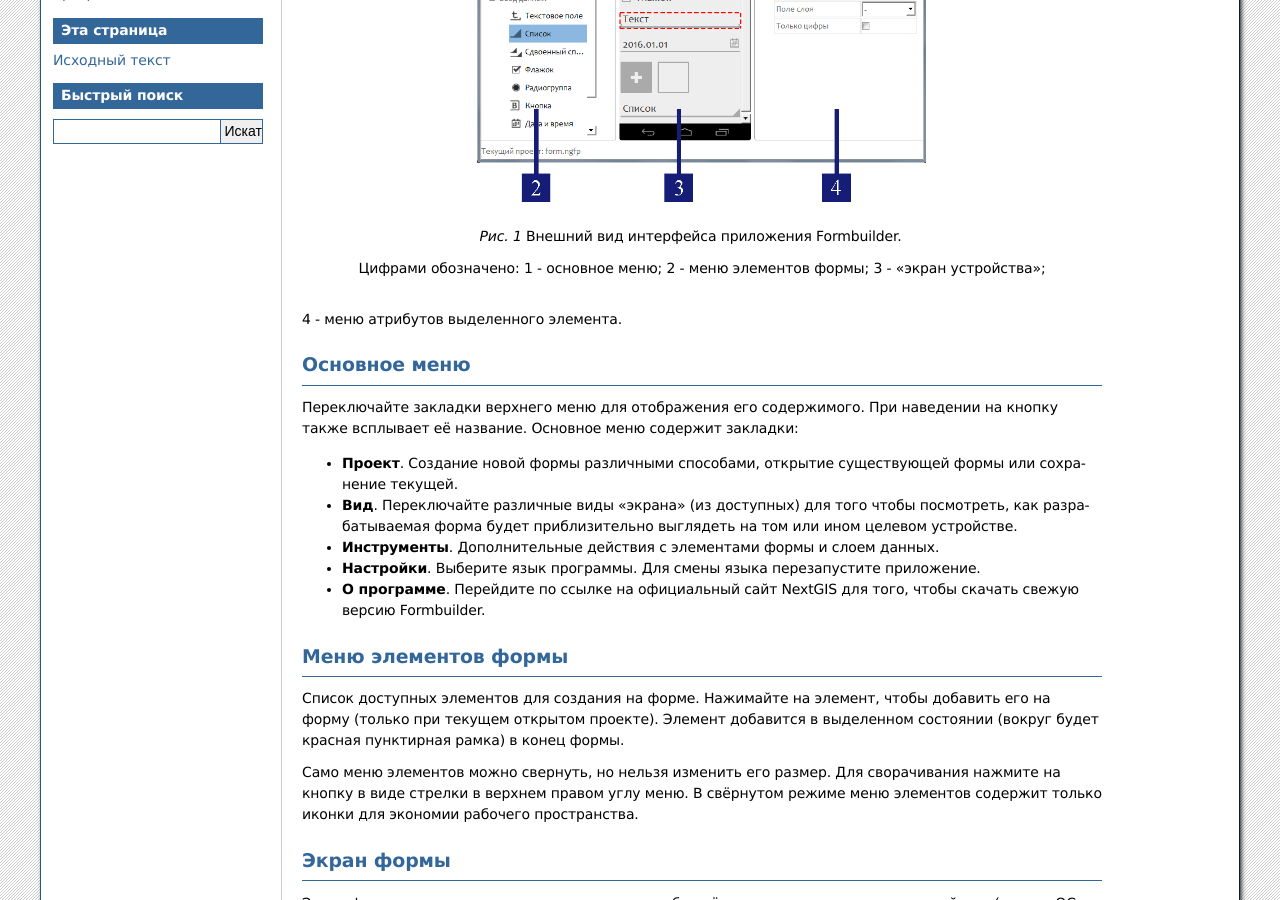
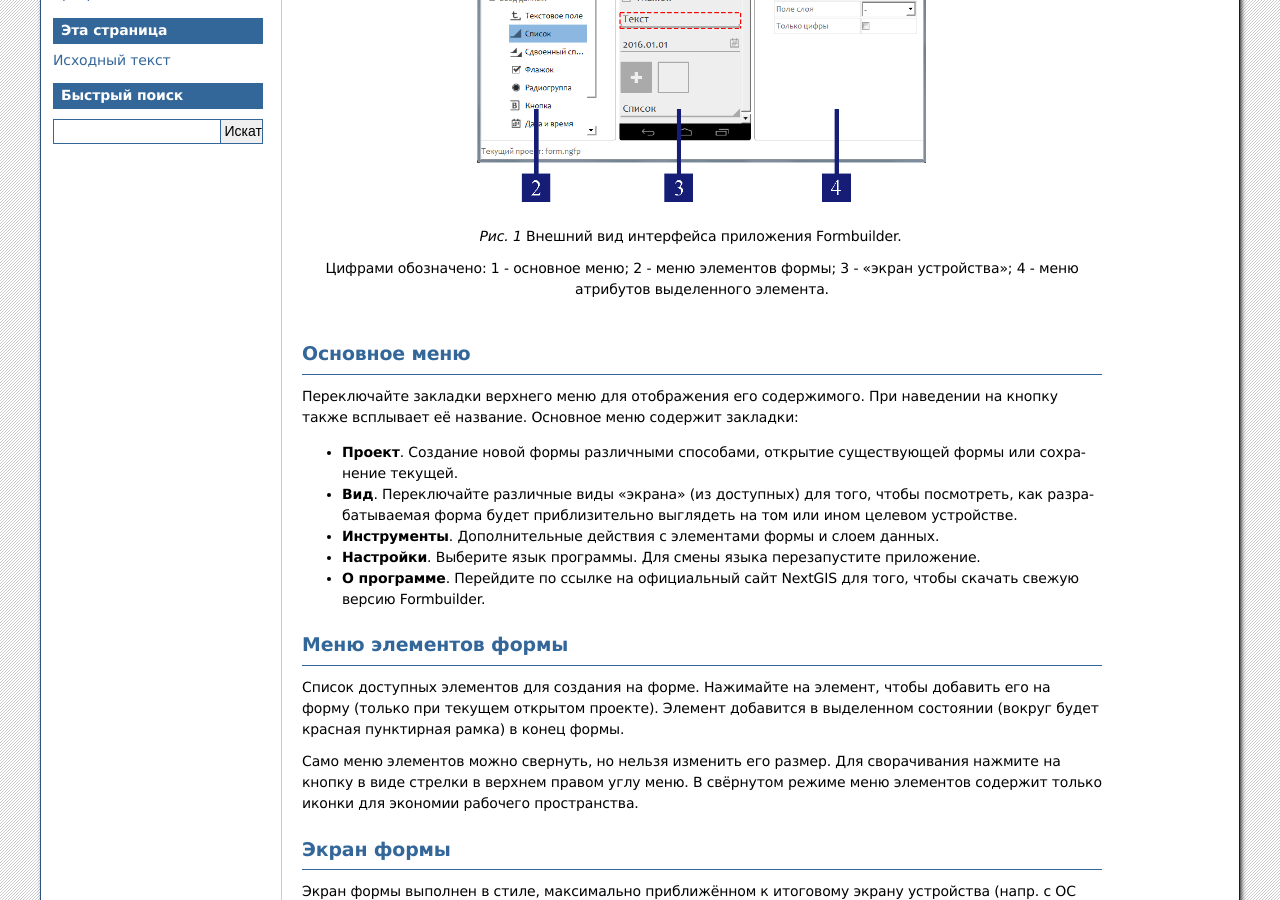
Before and after one commit to nextgis/docs_formbuilder, a Sphinx documentation site: the page built from source/gui.rst, in a window 1280 px wide and 900 px high, scrolled down 336 px. Built offline with Sphinx 7.4.7, drawn with Linux system fonts in a browser that asks for light colours; formulas are drawn with MathJax 3.

Commit message:
formbuild

```diff
--- a/source/gui.rst
+++ b/source/gui.rst
@@ -15,7 +15,7 @@
    Внешний вид интерфейса приложения Formbuilder.
 
    Цифрами обозначено: 1 - основное меню; 2 - меню элементов формы; 3 - "экран устройства";
-4 - меню атрибутов выделенного элемента.
+   4 - меню атрибутов выделенного элемента.
 
 .. _ngfb_menu_top:
 
@@ -25,7 +25,7 @@
 Переключайте закладки верхнего меню для отображения его содержимого. При наведении на кнопку также всплывает её название. Основное меню содержит закладки:
 
 * **Проект**. Создание новой формы различными способами, открытие существующей формы или сохранение текущей.
-* **Вид**. Переключайте различные виды "экрана" (из доступных) для того чтобы посмотреть, как разрабатываемая форма будет приблизительно выглядеть на том или ином целевом устройстве.
+* **Вид**. Переключайте различные виды "экрана" (из доступных) для того, чтобы посмотреть, как разрабатываемая форма будет приблизительно выглядеть на том или ином целевом устройстве.
 * **Инструменты**. Дополнительные действия с элементами формы и слоем данных.
 * **Настройки**. Выберите язык программы. Для смены языка перезапустите приложение.
 * **О программе**. Перейдите по ссылке на официальный сайт NextGIS для того, чтобы скачать свежую версию Formbuilder.
--- a/source/workflow.rst
+++ b/source/workflow.rst
@@ -8,7 +8,7 @@
 Общая цель заключается в создании такой формы, чтобы пользователю было максимально удобно работать с ней в NextGIS Mobile и он смог собрать все необходимые данные в соответствующий слой. Типовой процесс можно разбить на следующие шаги:
 
 1. Создайте новую форму на основе слоя (есть несколько вариантов) или откройте существующую форму (файл ngfp). Отредактируйте список полей слоя, если это требуется.
-2. Создайте или импортируйте элементы на форме, поменяйте их состав и расположение, так, чтобы на итоговом устройстве можно было заполнить все поля о каждом добавляемом объекте.
+2. Создайте или импортируйте элементы на форме, поменяйте их состав и расположение так, чтобы на итоговом устройстве можно было заполнить все поля о каждом добавляемом объекте.
 3. Привяжите поля слоя к элементам формы.
 4. Настройте элементы дополнительно: измените списки значений для ввода, внешний вид и значения по умолчанию.
 5. Сохраните проект. Итоговый выбранный .ngfp файл создастся или обновится.
```
